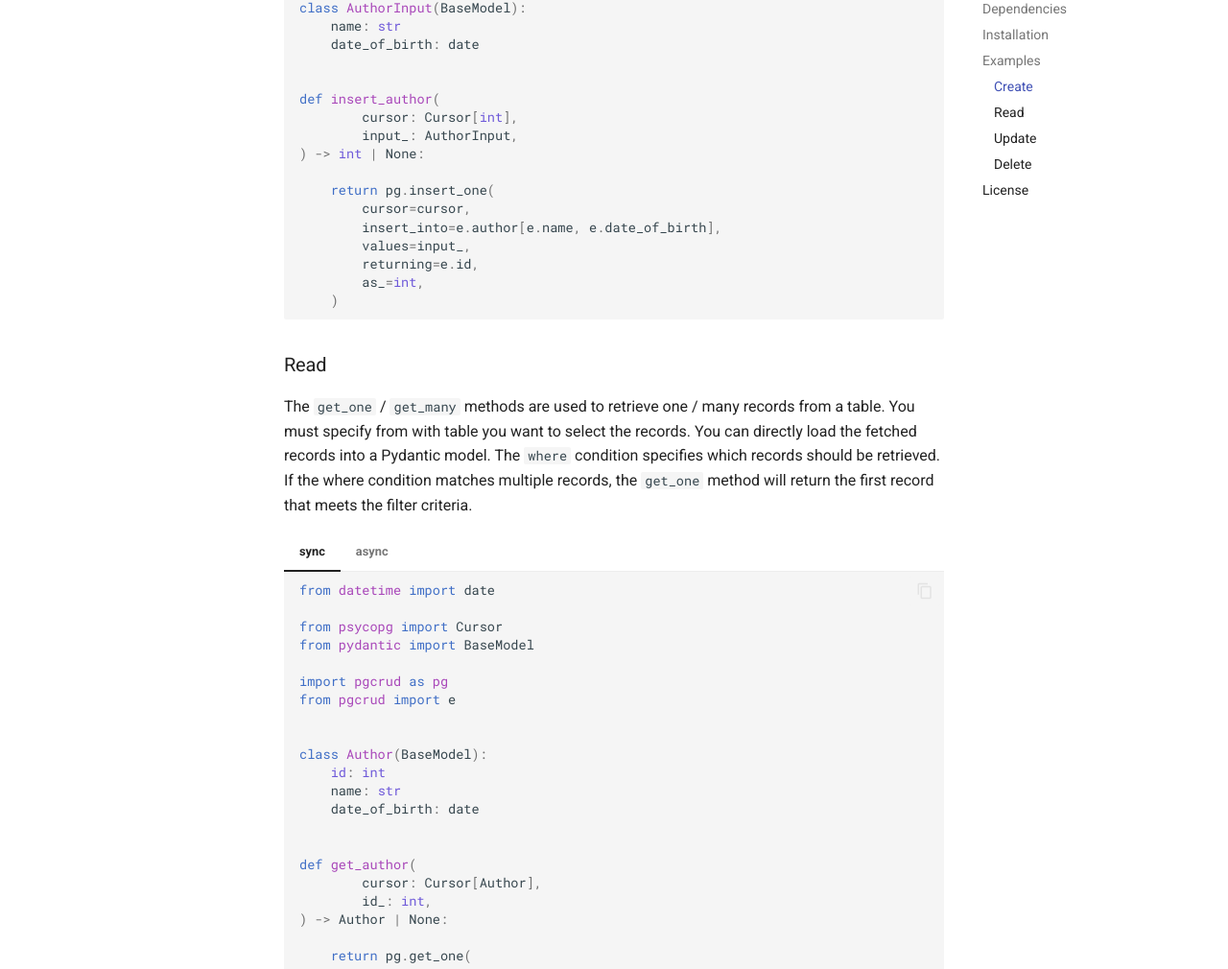
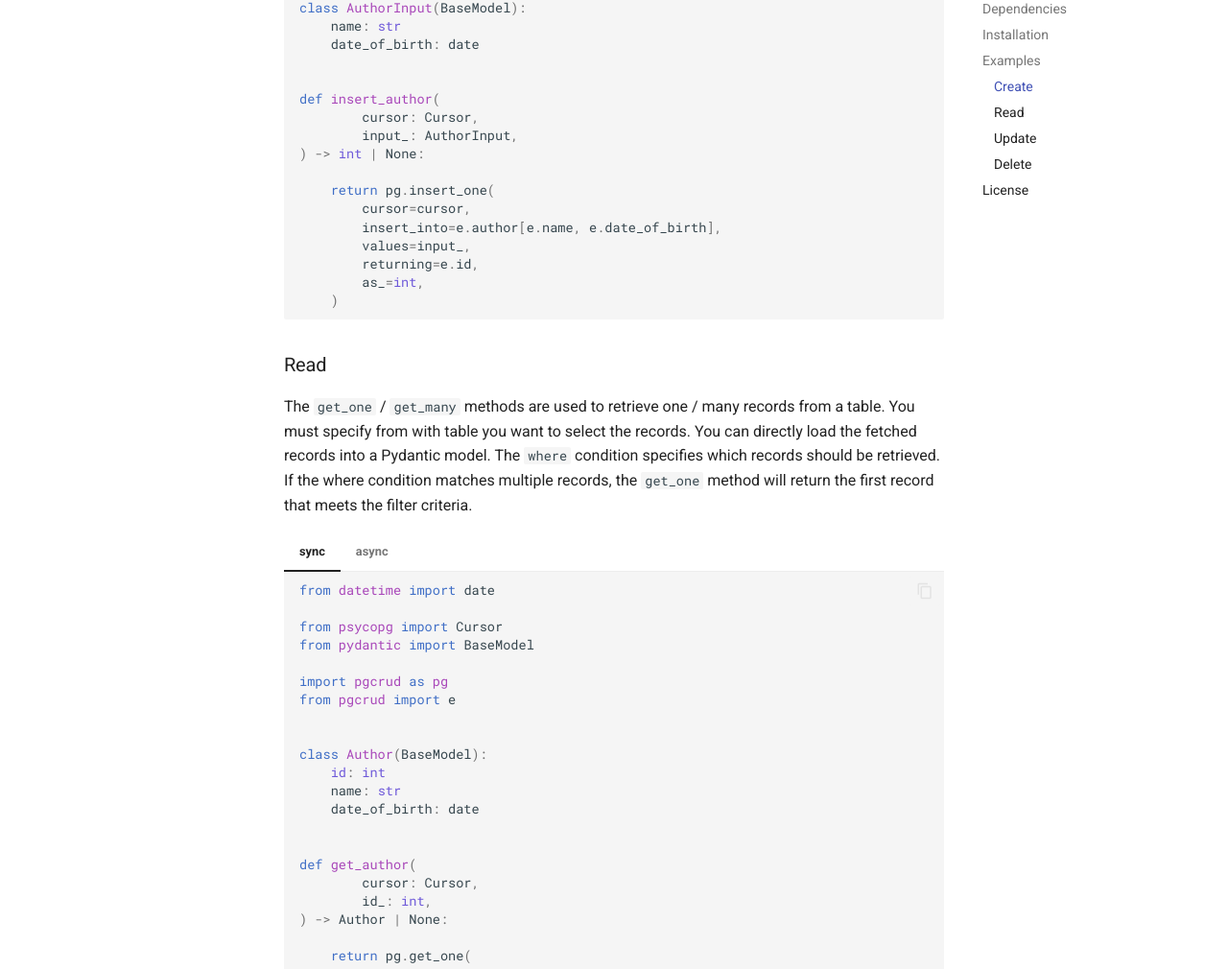
Before and after one commit to dakivara/pgcrud, an MkDocs documentation site: the page built from docs/index.md, in a window 1280 px wide and 1400 px high, scrolled down 1461 px. Shown: the part 147-1157 px from the top of the window at 96% size. Built offline with MkDocs 1.6.1 and Material for MkDocs 9.7.7, drawn with Linux system fonts in a browser that asks for light colours; comment, search, counter and statistics services are not loaded.

Commit message:
remove type hint from cursor

```diff
--- a/docs/index.md
+++ b/docs/index.md
@@ -60,7 +60,7 @@ column is autogenerated and you can retrieve it after insertion.
 
 
     def insert_author(
-            cursor: Cursor[int],
+            cursor: Cursor,
             input_: AuthorInput,
     ) -> int | None:
 
@@ -91,7 +91,7 @@ column is autogenerated and you can retrieve it after insertion.
 
 
     async def insert_author(
-            cursor: AsyncCursor[int],
+            cursor: AsyncCursor,
             input_: AuthorInput,
     ) -> int | None:
 
@@ -130,7 +130,7 @@ If the where condition matches multiple records, the `get_one` method will retur
 
 
     def get_author(
-            cursor: Cursor[Author],
+            cursor: Cursor,
             id_: int,
     ) -> Author | None:
 
@@ -162,7 +162,7 @@ If the where condition matches multiple records, the `get_one` method will retur
 
 
     async def get_author(
-            cursor: AsyncCursor[Author],
+            cursor: AsyncCursor,
             id_: int,
     ) -> Author | None:
 
```
